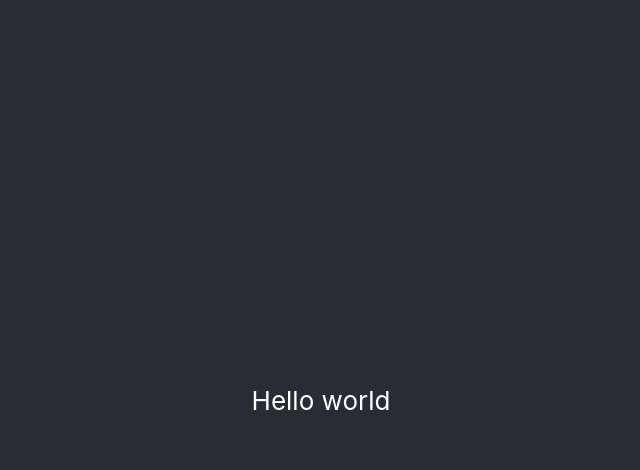
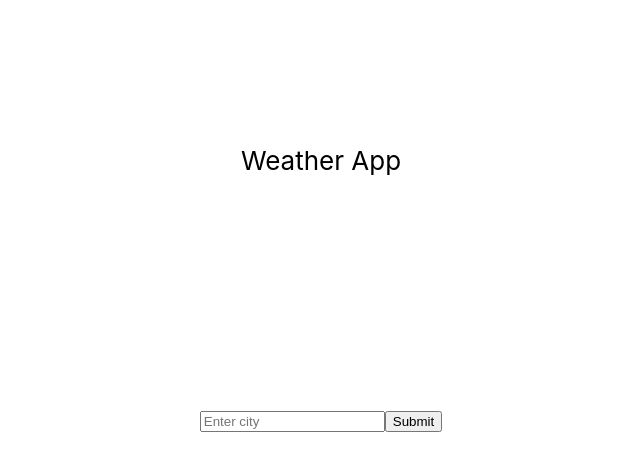
Before and after one commit to esmeG3/react-weather-app, a React (Create React App) app: page / in a window 1280 px wide. Shown: the top 470 px of the page, without its empty margins (319-959 px from the left). Built offline with nearby package versions, Linux system fonts and the light colour scheme.

Commit message:
added weather search, updated title, added some styling to the page

```diff
--- a/public/index.html
+++ b/public/index.html
@@ -24,7 +24,7 @@
       work correctly both with client-side routing and a non-root public URL.
       Learn how to configure a non-root public URL by running `npm run build`.
     -->
-    <title>React App</title>
+    <title>React Weather App 🌤️</title>
   </head>
   <body>
     <noscript>You need to enable JavaScript to run this app.</noscript>
--- a/src/App.css
+++ b/src/App.css
@@ -2,37 +2,13 @@
   text-align: center;
 }
 
-.App-logo {
-  height: 40vmin;
-  pointer-events: none;
-}
-
-@media (prefers-reduced-motion: no-preference) {
-  .App-logo {
-    animation: App-logo-spin infinite 20s linear;
-  }
-}
 
 .App-header {
-  background-color: #282c34;
-  min-height: 100vh;
+
+  min-height: 40vh;
   display: flex;
   flex-direction: column;
   align-items: center;
   justify-content: center;
   font-size: calc(10px + 2vmin);
-  color: white;
 }
-
-.App-link {
-  color: #61dafb;
-}
-
-@keyframes App-logo-spin {
-  from {
-    transform: rotate(0deg);
-  }
-  to {
-    transform: rotate(360deg);
-  }
-}
--- a/src/App.js
+++ b/src/App.js
@@ -1,15 +1,15 @@
-import './App.css';
+import "./App.css";
+import Weather from "./Weather.js";
 
 function App() {
   return (
     <div className="App">
       <header className="App-header">
-        <p>
-          Hello world
-        </p>
-
-
+        <p>Weather App</p>
       </header>
+      <body>
+      <Weather />
+      </body>
     </div>
   );
 }
--- /dev/null
+++ b/src/Weather.css
@@ -0,0 +1,22 @@
+.weather {
+background: white;
+max-width: 600px;
+margin: 60px auto;
+padding: 30px;
+border-radius: 10px;
+}
+
+
+ul {
+  list-style-type: none;
+  line-height: 1.5;
+  font-size: 16px;
+  margin: 0 auto;
+  padding: 0;
+}
+
+.weather-forecast {
+margin: 60px auto;
+padding: 30px;
+border-radius: 10px;
+}
--- /dev/null
+++ b/src/Weather.js
@@ -0,0 +1,62 @@
+import React, { useState } from "react";
+import axios from "axios";
+import "./Weather.css"
+
+export default function Weather() {
+  const [city, setCity] = useState(null);
+  const [forecast, setForecast] = useState(null);
+  const [search, setSearch] = useState(false);
+
+  function showWeather(response) {
+    setSearch(true);
+    setForecast({
+      temperature: response.data.main.temp,
+      wind: response.data.wind.speed,
+      humidity: response.data.main.humidity,
+      icon: `http://openweathermap.org/img/wn/${response.data.weather[0].icon}@2x.png`,
+      description: response.data.weather[0].description,
+    });
+  }
+
+  function handleSubmit(event) {
+    event.preventDefault();
+
+    let apiKey = "17ad6e67aa629189f73b053634668b20";
+    let units = "metric";
+    let url = `https://api.openweathermap.org/data/2.5/weather?q=${city}&appid=${apiKey}&units=${units}`;
+    axios.get(url).then(showWeather);
+  }
+
+  function updateCity(event) {
+    setCity(event.target.value);
+  }
+
+  let weatherForm = (
+    <div className="weather">
+      <form onSubmit={handleSubmit}>
+        <input onChange={updateCity} type="Search" placeholder="Enter city" />
+        <input type="Submit" value="Submit" />
+      </form>
+    </div>
+  );
+
+  if (search) {
+    return (
+      <div  className="weather-forecast">
+        {weatherForm}
+        <ul>
+          <li>Temperature: {Math.round(forecast.temperature)} °C</li>
+          <li>Weather: {forecast.description} </li>
+          <li>Humidity: {forecast.humidity}% </li>
+          <li>Wind Speed: {Math.round(forecast.wind)} km/h </li>
+          <li>
+            {" "}
+            <img src={forecast.icon} alt={forecast.description} />{" "}
+          </li>
+        </ul>
+      </div>
+    );
+  } else {
+    return <div>{weatherForm}</div>;
+  }
+}
```
